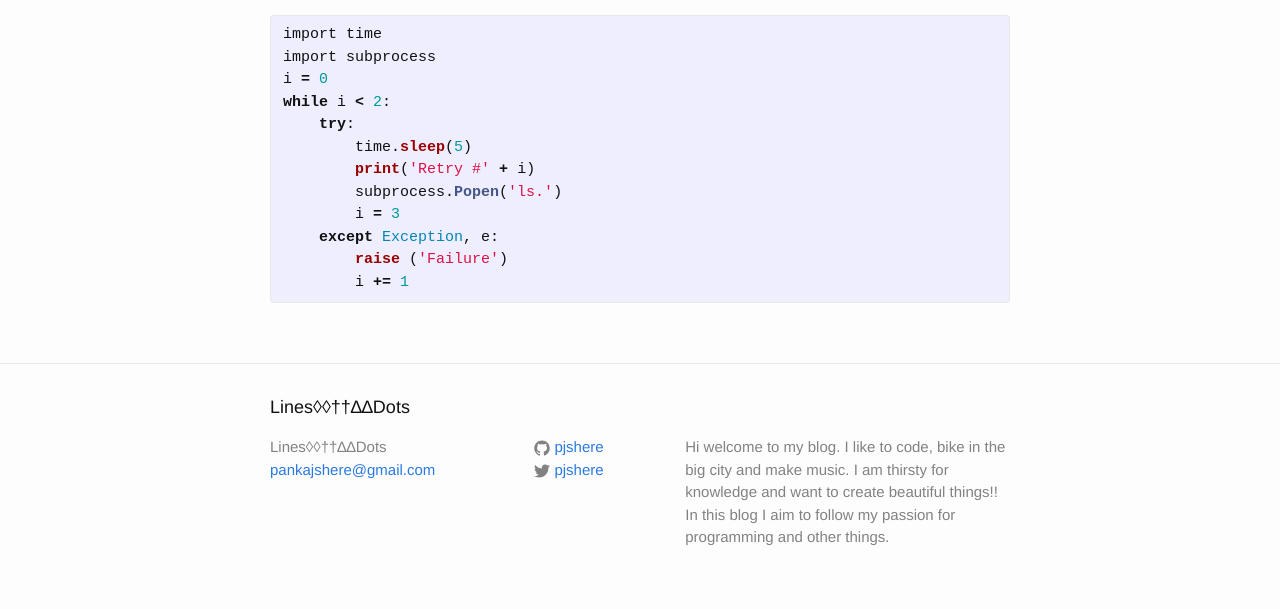
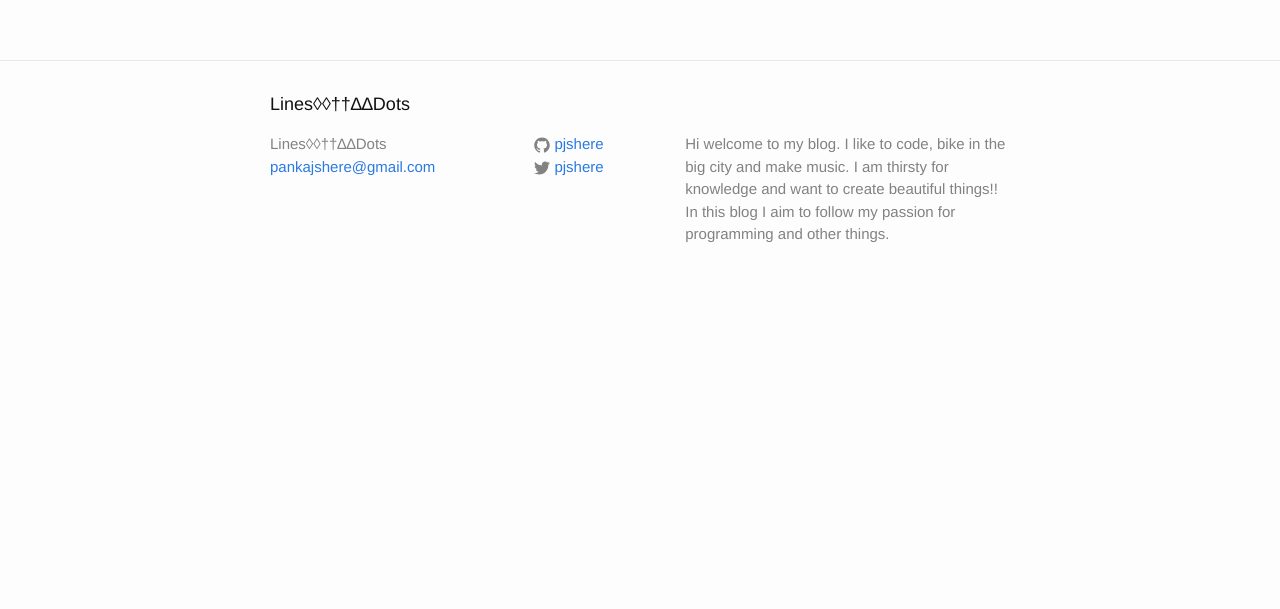
Before and after one commit to PJShere/PJShere.github.io, a Jekyll site: the page built from _posts/2015-11-01-halloween.markdown, in a window 1280 px wide. Shown: the part 672-1281 px from the top of the page. Built offline with Jekyll 4.4.1, drawn with Linux system fonts in a browser that asks for light colours; after the commit the page ends 978 px from its top, so only the background shows below that.

Commit message:
Updating Blog

```diff
--- a/_posts/2015-10-15-my-first-post.markdown
+++ b/_posts/2015-10-15-my-first-post.markdown
@@ -4,8 +4,7 @@ title:  "My first post"
 date:   2015-10-15 22:49:34
 categories: new york
 ---
-This is my first post. Today we had coffee at out favourite coffee spot. It is on 9th street and
-avenue C. Morgan worked and I read my Operatin Systems book. The coffee was excellent.
+Hi this is the first post. Not much exciting here, although this script will make you an excellent expresso!
 
 {% highlight ruby %}
 def make_coffee(beans, milk)
--- a/_posts/2015-11-01-halloween.markdown
+++ b/_posts/2015-11-01-halloween.markdown
@@ -7,18 +7,3 @@ categories: photo
 Central Park. It is an oasis of green in the urban jungle. The fall colors set it on fire. The peace and quiet is spiritual. Biking there one feels close to nature. <br><br>
 ![Central Park]({{ site.baseurl }}/assets/IMG_4343.jpg){:height="400px" width="700px"}
 <br>
-
-{% highlight python %}
-import time
-import subprocess
-i = 0
-while i < 2:
-    try:
-        time.sleep(5)
-        print('Retry #' + i)
-        subprocess.Popen('ls.')
-        i = 3
-    except Exception, e:
-        raise ('Failure')
-        i += 1
-{% endhighlight %}
```
Also changed, not shown: _posts/2015-12-06-MOMA.markdown (+0 -15 lines), music.md (+7 -3 lines).
